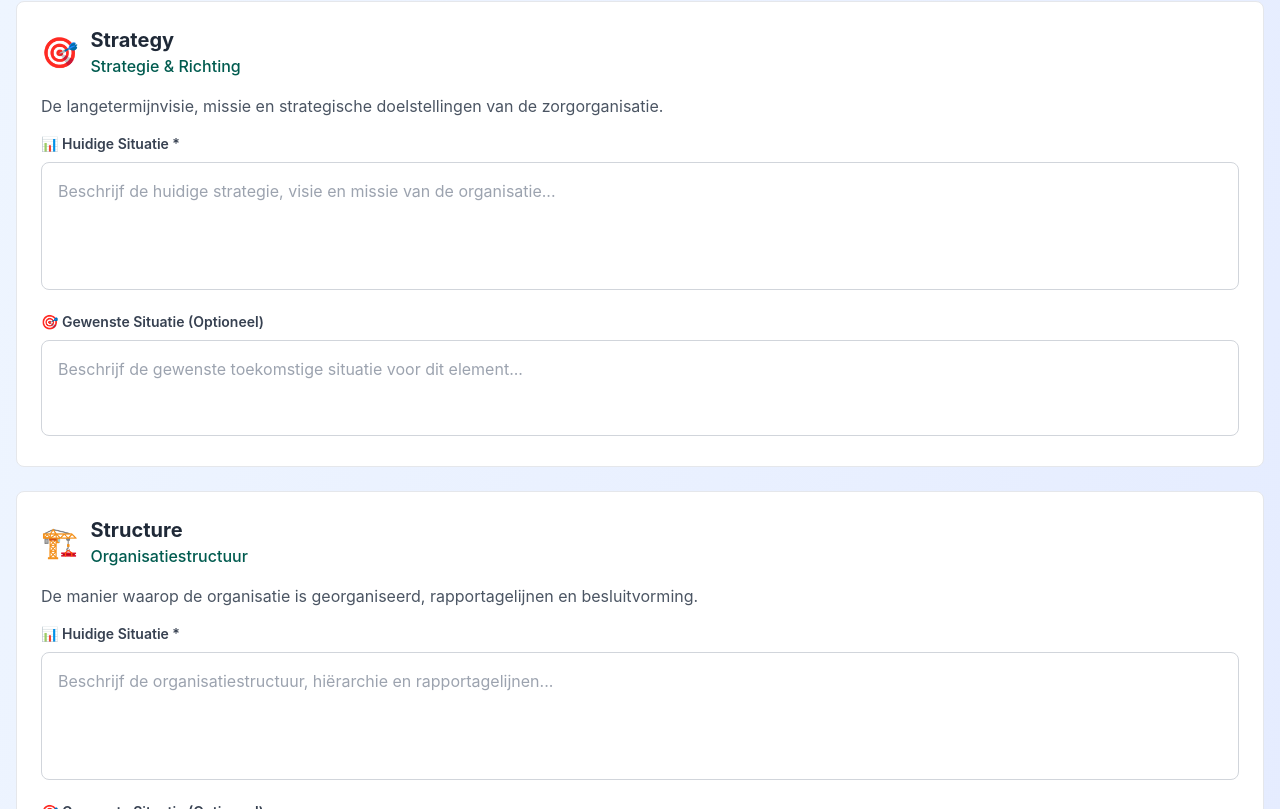
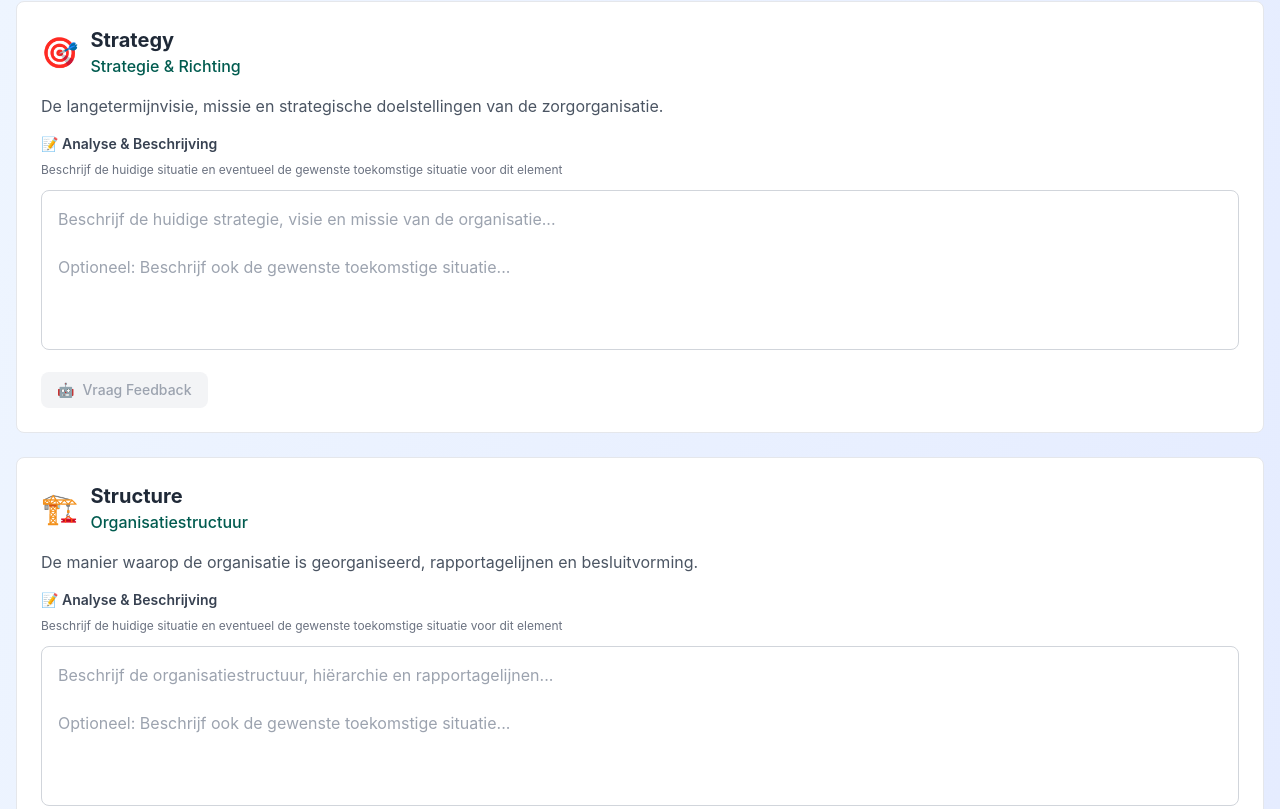
Before and after one commit to SuzannedeGroot1981/Interne-Analyse-Coach, a Next.js app: page /improve in a window 1280 px wide. Shown: the part 691-1500 px from the top of the page. Built offline with nearby package versions, Linux system fonts and the light colour scheme.

Commit message:
Voeg huidige en gewenste situatie samen per 7S-element

```diff
--- a/components/DocumentReviewStep.tsx
+++ b/components/DocumentReviewStep.tsx
@@ -9,8 +9,7 @@ interface DocumentReviewStepProps {
 
 interface SevenSData {
   [key: string]: {
-    current: string
-    desired: string
+    content: string
     feedback?: string
   }
 }
@@ -93,12 +92,12 @@ export default function DocumentReviewStep({ className = '' }: DocumentReviewSte
   }
 
   // Update 7S data
-  const updateSevenSData = (elementId: string, field: 'current' | 'desired', value: string) => {
+  const updateSevenSData = (elementId: string, value: string) => {
     setSevenSData(prev => ({
       ...prev,
       [elementId]: {
         ...prev[elementId],
-        [field]: value
+        content: value
       }
     }))
   }
@@ -113,11 +112,8 @@ export default function DocumentReviewStep({ className = '' }: DocumentReviewSte
 
       allElements.forEach(element => {
         const data = sevenSData[element.id]
-        if (data?.current) {
-          combinedText += `## ${element.title}\n\n${data.current}\n\n`
-          if (data.desired) {
-            combinedText += `### Gewenste situatie\n\n${data.desired}\n\n`
-          }
+        if (data?.content) {
+          combinedText += `## ${element.title}\n\n${data.content}\n\n`
         }
       })
 
@@ -169,30 +165,66 @@ export default function DocumentReviewStep({ className = '' }: DocumentReviewSte
 
       <p className="text-gray-600 mb-4">{element.description}</p>
 
-      {/* Huidige situatie */}
-      <div className="mb-4">
+      {/* Analyse tekstveld */}
+      <div>
         <label className="block text-sm font-semibold text-gray-700 mb-2">
-          📊 Huidige Situatie *
+          📝 Analyse & Beschrijving
         </label>
+        <p className="text-xs text-gray-500 mb-3">
+          Beschrijf de huidige situatie en eventueel de gewenste toekomstige situatie voor dit element
+        </p>
         <textarea
-          value={sevenSData[element.id]?.current || ''}
-          onChange={(e) => updateSevenSData(element.id, 'current', e.target.value)}
-          placeholder={element.placeholder}
-          className="w-full h-32 p-4 border border-gray-300 rounded-lg focus:ring-2 focus:ring-primary focus:border-transparent resize-none"
+          value={sevenSData[element.id]?.content || ''}
+          onChange={(e) => updateSevenSData(element.id, e.target.value)}
+          placeholder={`${element.placeholder}\n\nOptioneel: Beschrijf ook de gewenste toekomstige situatie...`}
+          className="w-full h-40 p-4 border border-gray-300 rounded-lg focus:ring-2 focus:ring-primary focus:border-transparent resize-none"
         />
       </div>
 
-      {/* Gewenste situatie (optioneel) */}
-      <div>
-        <label className="block text-sm font-semibold text-gray-700 mb-2">
-          🎯 Gewenste Situatie (Optioneel)
-        </label>
-        <textarea
-          value={sevenSData[element.id]?.desired || ''}
-          onChange={(e) => updateSevenSData(element.id, 'desired', e.target.value)}
-          placeholder="Beschrijf de gewenste toekomstige situatie voor dit element..."
-          className="w-full h-24 p-4 border border-gray-300 rounded-lg focus:ring-2 focus:ring-primary focus:border-transparent resize-none"
-        />
+      {/* Individuele feedback knop en display */}
+      <div className="mt-4">
+        <button
+          onClick={() => generateElementFeedback(element.id)}
+          disabled={!sevenSData[element.id]?.content?.trim() || isGeneratingFeedback}
+          className={`px-4 py-2 rounded-lg text-sm font-medium transition-colors ${
+            !sevenSData[element.id]?.content?.trim() || isGeneratingFeedback
+              ? 'bg-gray-100 text-gray-400 cursor-not-allowed'
+              : 'bg-blue-600 text-white hover:bg-blue-700'
+          }`}
+        >
+          {isGeneratingFeedback ? (
+            <div className="flex items-center space-x-2">
+              <div className="animate-spin rounded-full h-3 w-3 border-b-2 border-blue-600"></div>
+              <span>Analyseren...</span>
+            </div>
+          ) : (
+            <div className="flex items-center space-x-2">
+              <span>🤖</span>
+              <span>Vraag Feedback</span>
+            </div>
+          )}
+        </button>
+
+        {/* Element feedback display */}
+        {sevenSData[element.id]?.feedback && (
+          <div className="mt-4 bg-blue-50 border border-blue-200 rounded-lg p-4">
+            <div className="flex items-center justify-between mb-2">
+              <h4 className="text-sm font-semibold text-blue-800 flex items-center">
+                <span className="mr-2">💡</span>
+                AI Feedback voor {element.title}
+              </h4>
+              <button
+                onClick={() => hideElementFeedback(element.id)}
+                className="text-blue-600 hover:text-blue-800 text-xs"
+              >
+                Verberg
+              </button>
+            </div>
+            <div className="text-blue-700 text-sm whitespace-pre-line">
+              {sevenSData[element.id].feedback}
+            </div>
+          </div>
+        )}
       </div>
     </div>
   )
```
